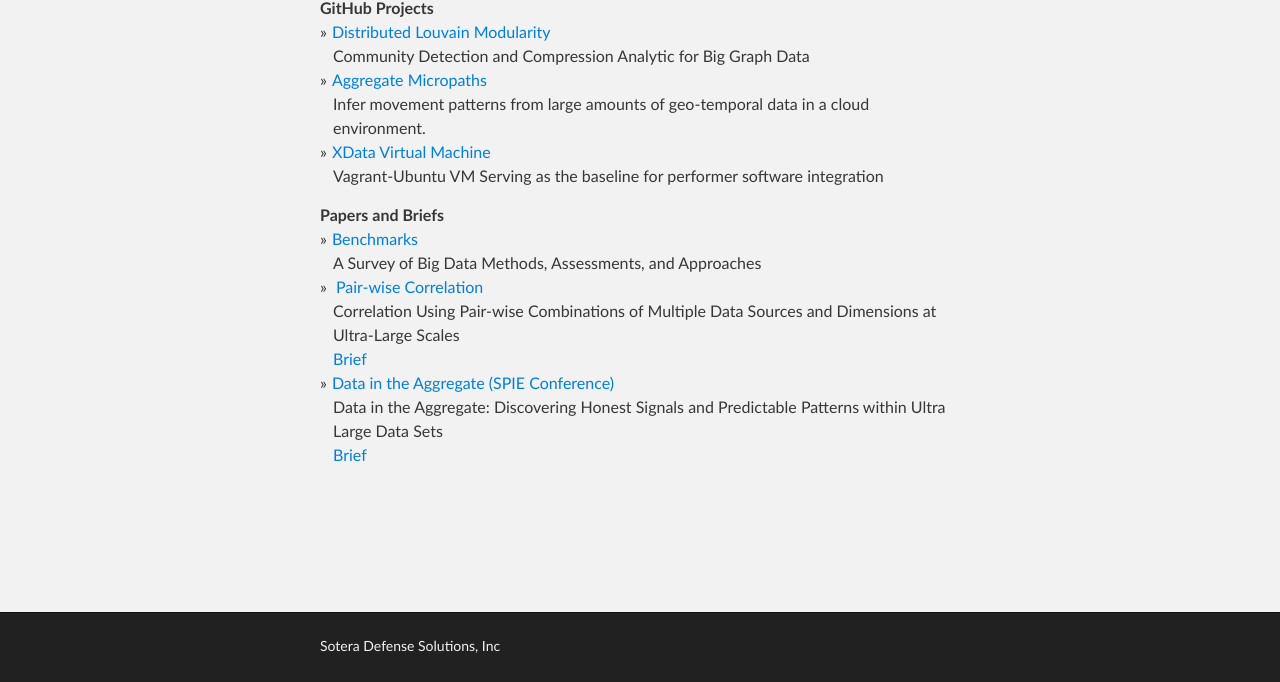
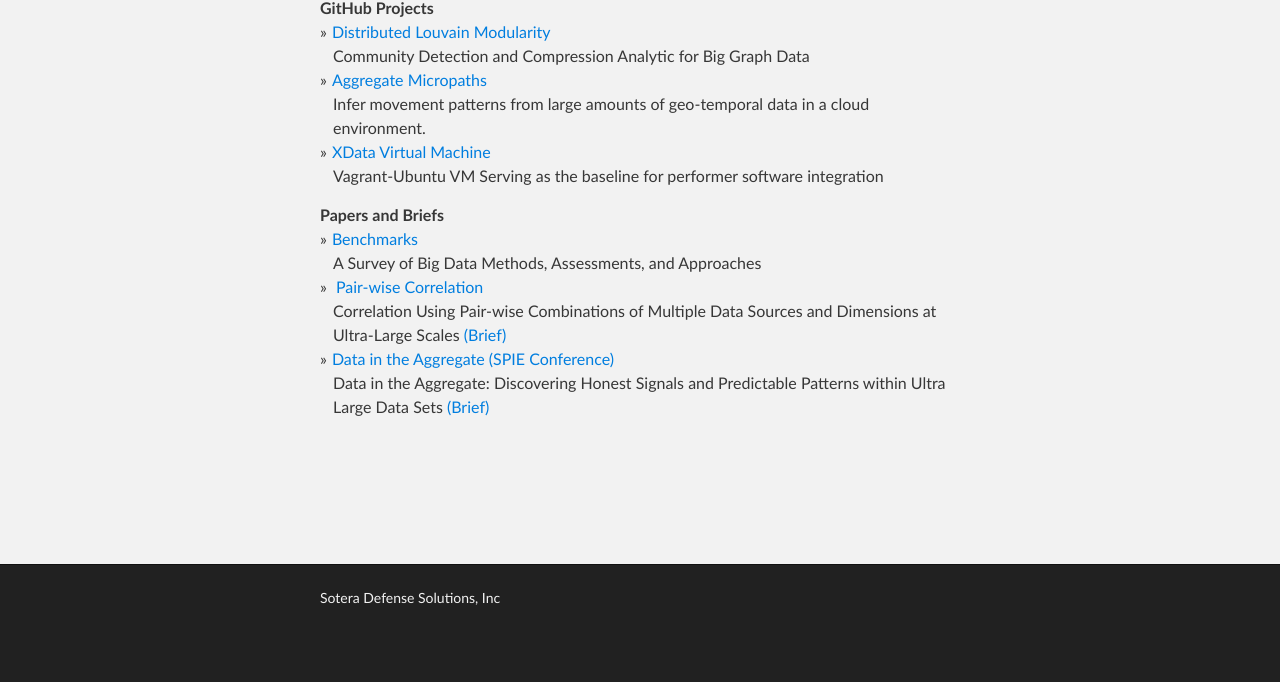
Before and after one commit to Sotera/sotera.github.io, a plain HTML site: page index.html in a window 1280 px wide. Shown: the part 740-1422 px from the top of the page. After the commit the page ends 1374 px from the top, so only its background shows below. Drawn offline with Linux system fonts and the light colour scheme.

Commit message:
better yet

```diff
--- a/index.html
+++ b/index.html
@@ -52,10 +52,10 @@
           <li><a href="papers/PairwiseCorrelation_LarsonLossauWalsh_NSSDF_Paper.pdf">
 		  Pair-wise Correlation</a>
 		  <br/> Correlation Using Pair-wise Combinations of Multiple Data Sources and Dimensions at Ultra-Large Scales
-		  <br/><a href="papers/PairwiseCorrelation_LarsonLossauWalsh_NSSDF_Presentation.pdf">Brief</a> </li>
+		  <a href="papers/PairwiseCorrelation_LarsonLossauWalsh_NSSDF_Presentation.pdf">(Brief)</a> </li>
 		  <li><a href="papers/SPIE_conference_point_paper_lossau.pdf">Data in the Aggregate (SPIE Conference)</a>
 		  <br/>Data in the Aggregate: Discovering Honest Signals and Predictable Patterns within Ultra Large Data Sets
-		  <br/><a href="papers/SPIE_Conference_Lossau.pdf">Brief</a></li>
+		  <a href="papers/SPIE_Conference_Lossau.pdf">(Brief)</a></li>
         </ul>
         <div style="height: 120px;"><!-- filler --></div>
       </section>
```
